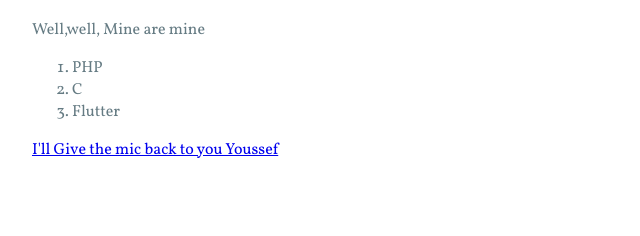
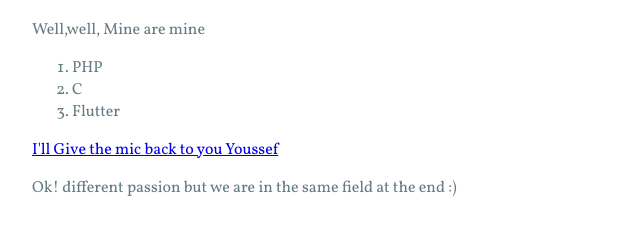
Before and after one commit to Mahmoud-Bakir/Hello-World, a plain HTML site: page page_2.html in a window 1280 px wide. Shown: the part 122-358 px from the top of the page, without its empty margins (0-640 px from the left). Drawn offline with Linux system fonts and the light colour scheme.

Commit message:
change in new branch

```diff
--- a/page_2.html
+++ b/page_2.html
@@ -20,5 +20,6 @@
       <li>Flutter</li>
     </ol>
     <a href="index.html">I'll Give the mic back to you Youssef</a>
+    <p>Ok! different passion but we are in the same field at the end :) </p>
   </body>
 </html>
```
